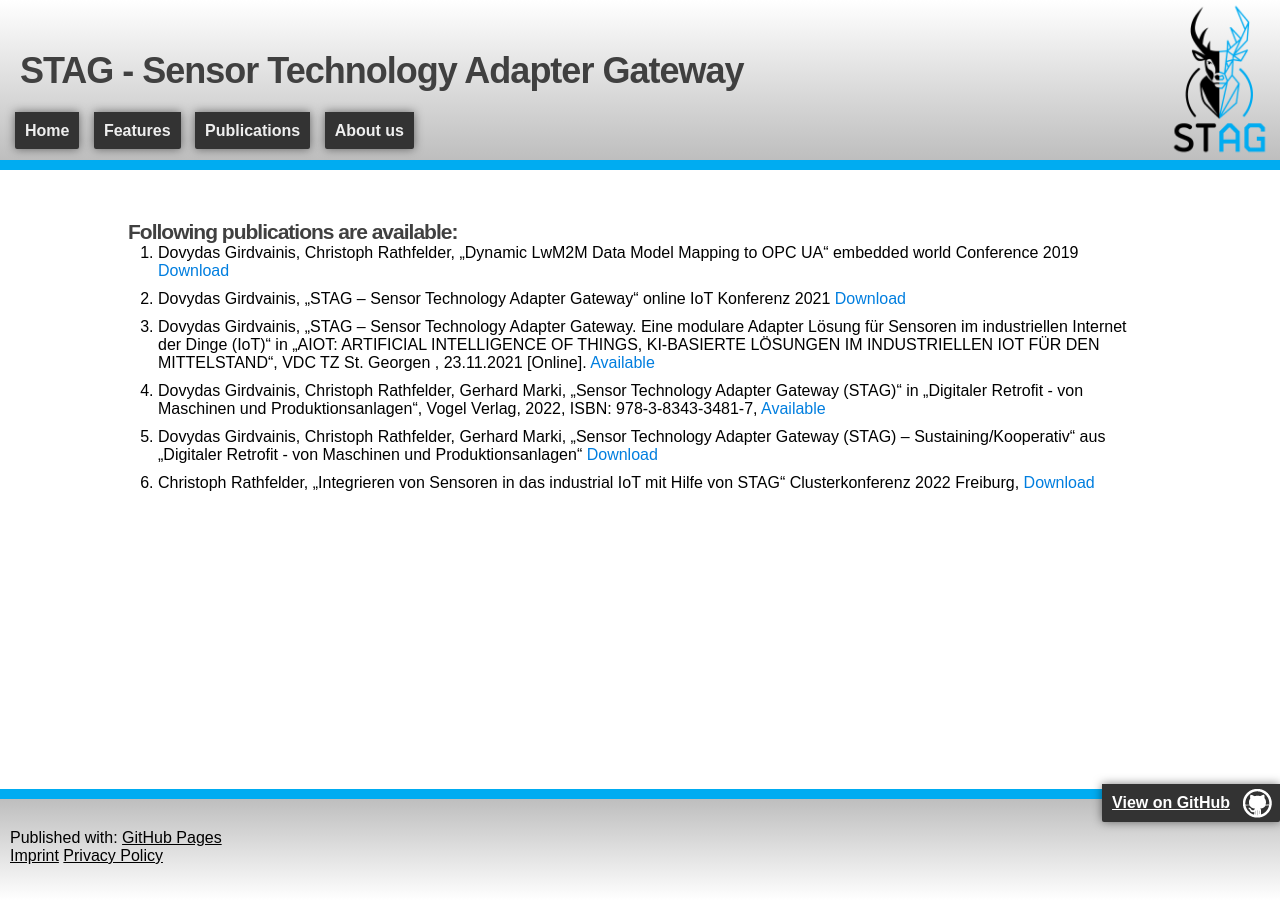
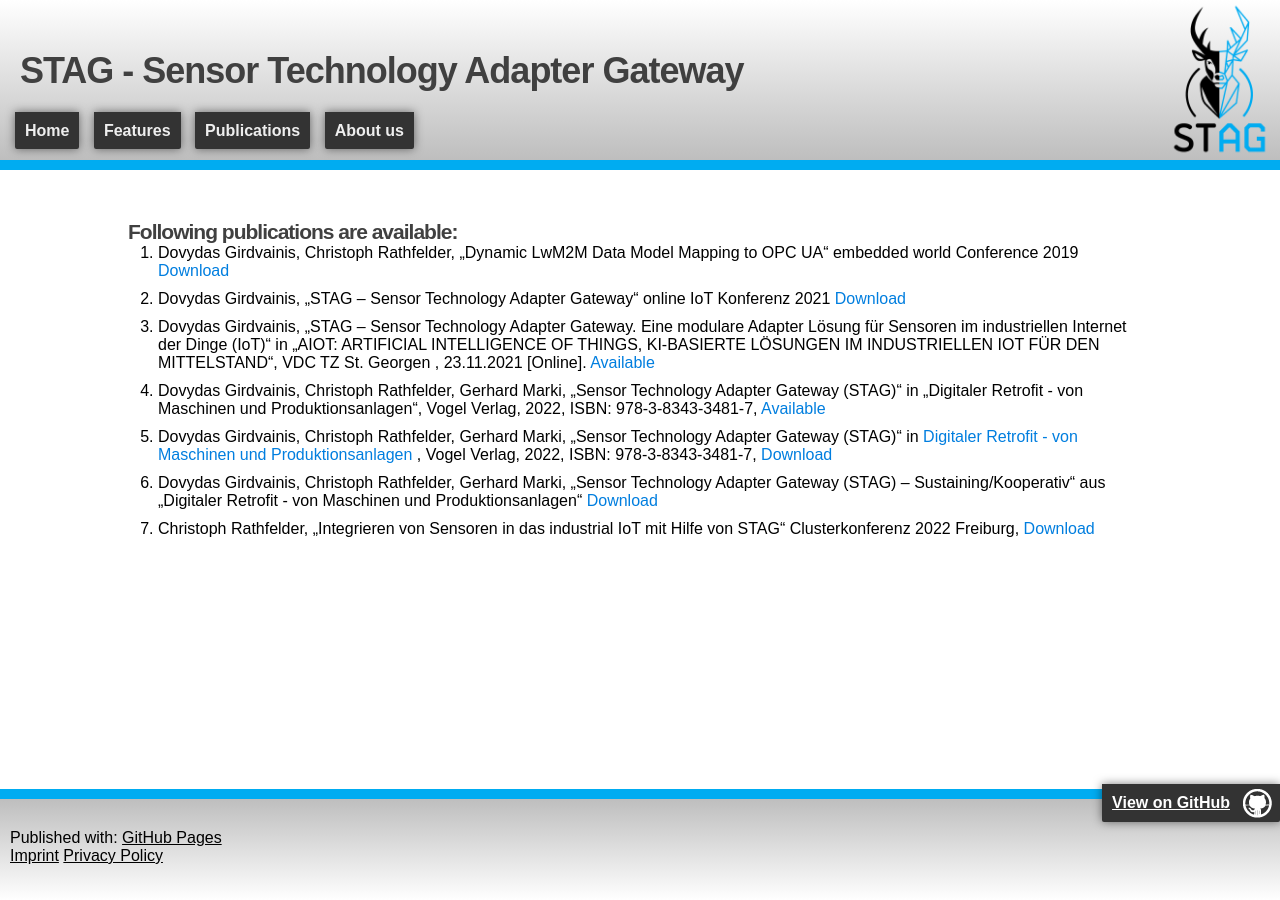
Before and after one commit to Hahn-Schickard/STAG-frontpage, a Jekyll site: the page built from publications.md, in a window 1280 px wide. Built offline with Jekyll 4.4.1, drawn with Linux system fonts in a browser that asks for light colours.

Commit message:
Update publications.md

```diff
--- a/publications.md
+++ b/publications.md
@@ -9,6 +9,7 @@
 2. Dovydas Girdvainis, „STAG – Sensor Technology Adapter Gateway“ online IoT Konferenz 2021 <a href="{{site.baseurl}}/assets/resources/publications/STAG_IoT_Konferenz.pdf" download>Download</a>
 3. Dovydas Girdvainis, „STAG – Sensor Technology Adapter Gateway. Eine modulare Adapter Lösung für Sensoren im industriellen Internet der Dinge (IoT)“ in „AIOT: ARTIFICIAL INTELLIGENCE OF THINGS, KI-BASIERTE LÖSUNGEN IM INDUSTRIELLEN IOT FÜR DEN MITTELSTAND“, VDC TZ St. Georgen , 23.11.2021 [Online]. [Available](https://vdc-tz-stgeorgen.de/23-11-2021-iot-ki-im-mittelstand/){:target="_blank"}
 4. Dovydas Girdvainis, Christoph Rathfelder, Gerhard Marki, „Sensor Technology Adapter Gateway (STAG)“ in „Digitaler Retrofit - von Maschinen und Produktionsanlagen“, Vogel Verlag, 2022, ISBN: 978-3-8343-3481-7, [Available](https://vogel-fachbuch.de/maschinenbau/konstruktion/1018-digitaler-retrofit){:target="_blank"}
+4. Dovydas Girdvainis, Christoph Rathfelder, Gerhard Marki, „Sensor Technology Adapter Gateway (STAG)“ in [Digitaler Retrofit - von Maschinen und Produktionsanlagen](https://vogel-fachbuch.de/maschinenbau/konstruktion/1018-digitaler-retrofit){:target="_blank"} , Vogel Verlag, 2022, ISBN: 978-3-8343-3481-7, <a href="{{site.baseurl}}/assets/resources/publications/Kapitel7_Digitaler_Retrofit.pdf" download>Download</a>
 5. Dovydas Girdvainis, Christoph Rathfelder, Gerhard Marki, „Sensor Technology Adapter Gateway (STAG) –
 Sustaining/Kooperativ“ aus „Digitaler Retrofit - von Maschinen und Produktionsanlagen“ <a href="{{site.baseurl}}/assets/resources/publications/Kapitel7_Digitaler_Retrofit.pdf" download>Download</a>
 6. Christoph Rathfelder, „Integrieren von Sensoren in das industrial IoT mit Hilfe von STAG“ Clusterkonferenz 2022 Freiburg, <a href="{{site.baseurl}}/assets/resources/publications/STAG_Clusterkonferenz_220518.pdf" download>Download</a>
```
